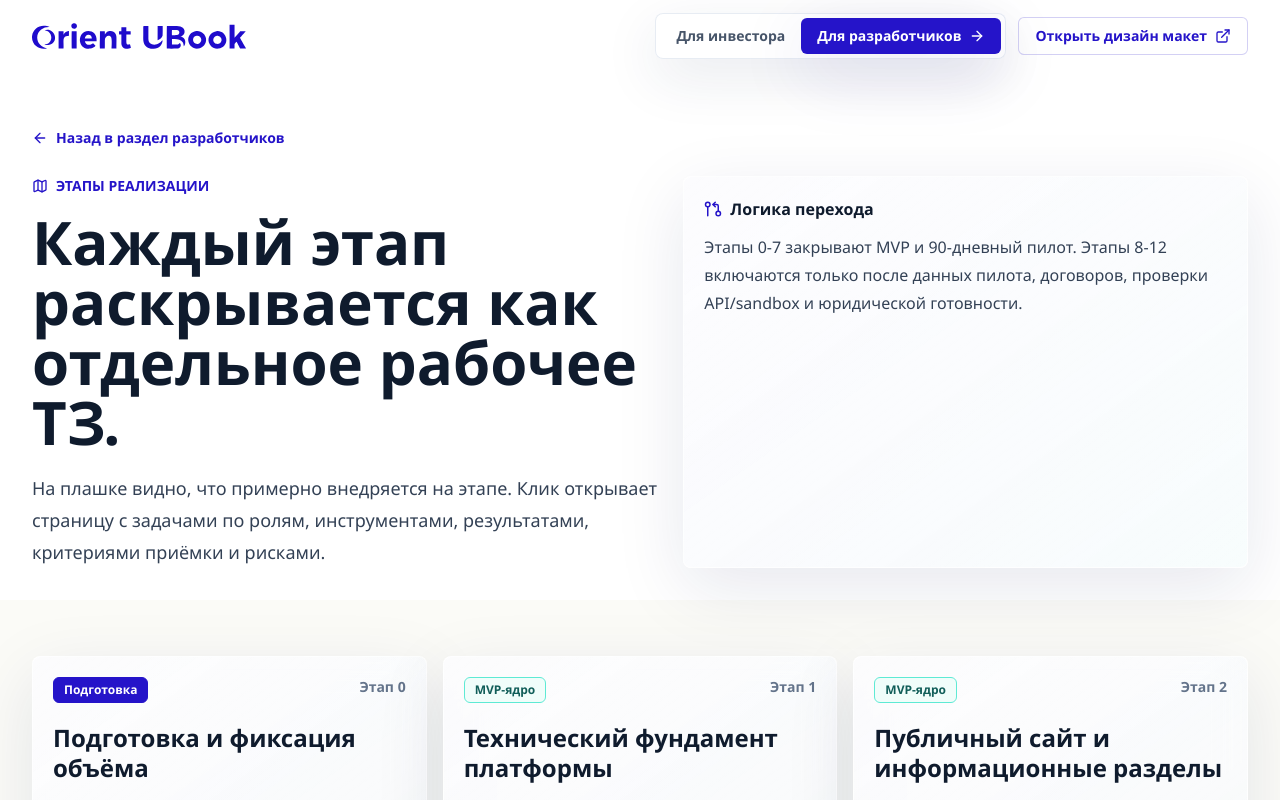
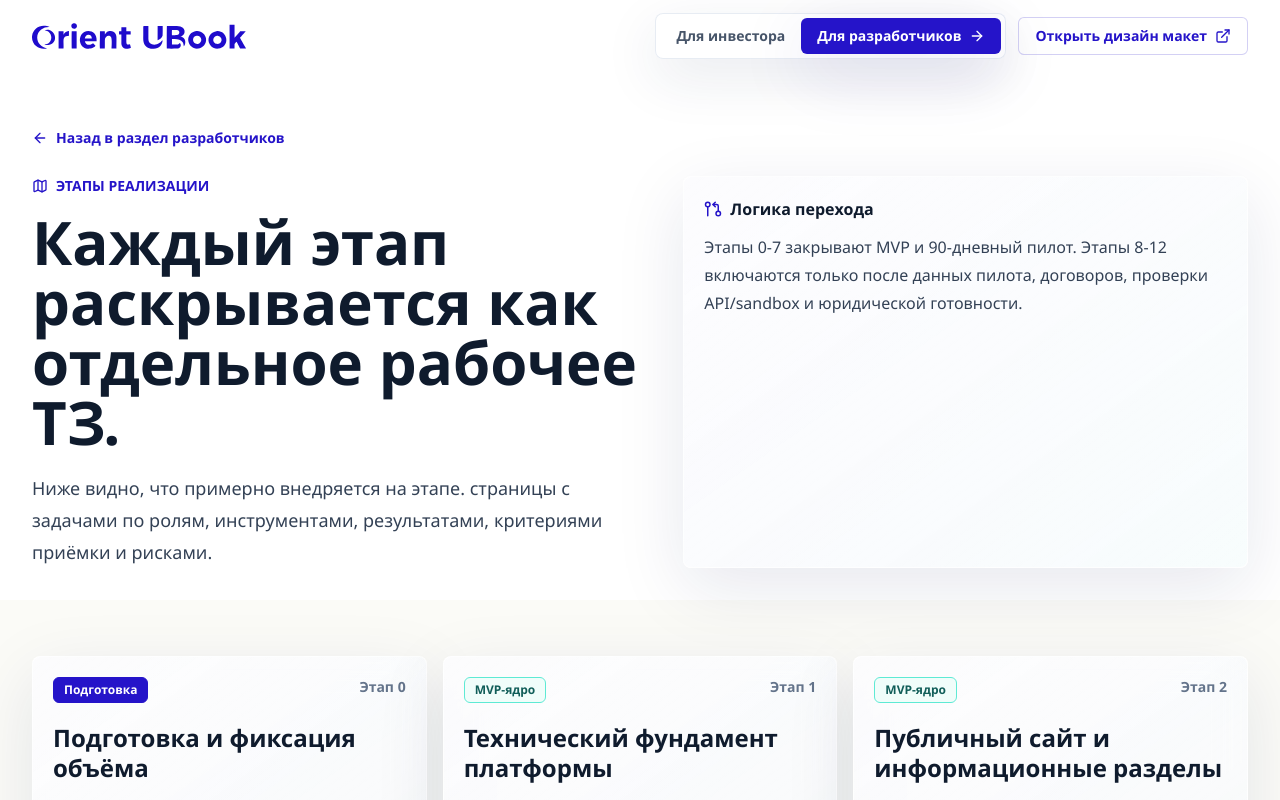
Before and after one commit to RawenHold/orient, a Next.js app: page /stages in a window 1280 px wide. Shown: the top 800 px of the page. Built offline with nearby package versions, Linux system fonts and the light colour scheme.

Commit message:
Update page.tsx

```diff
--- a/src/app/stages/page.tsx
+++ b/src/app/stages/page.tsx
@@ -20,7 +20,7 @@ export default function StagesPage() {
               </p>
               <h1 className="mt-4 text-4xl font-semibold leading-tight text-ink md:text-6xl">Каждый этап раскрывается как отдельное рабочее ТЗ.</h1>
               <p className="mt-5 max-w-3xl text-lg leading-8 text-slate-700">
-                На плашке видно, что примерно внедряется на этапе. Клик открывает страницу с задачами по ролям, инструментами, результатами, критериями приёмки и рисками.
+                Ниже видно, что примерно внедряется на этапе. страницы с задачами по ролям, инструментами, результатами, критериями приёмки и рисками.
               </p>
             </div>
             <div className="glass-panel p-5">
```
